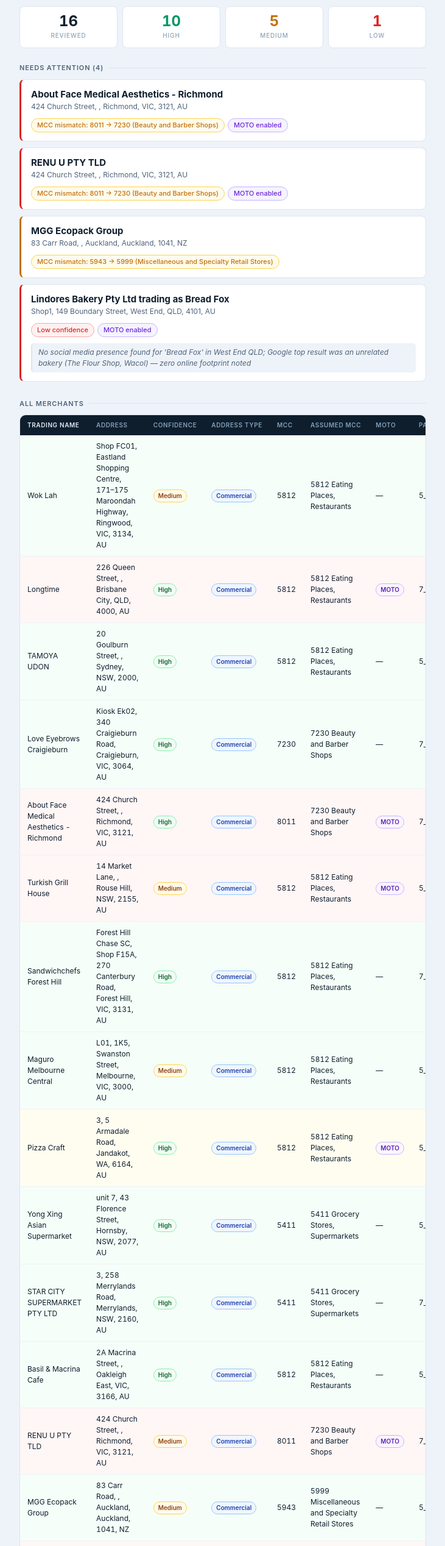
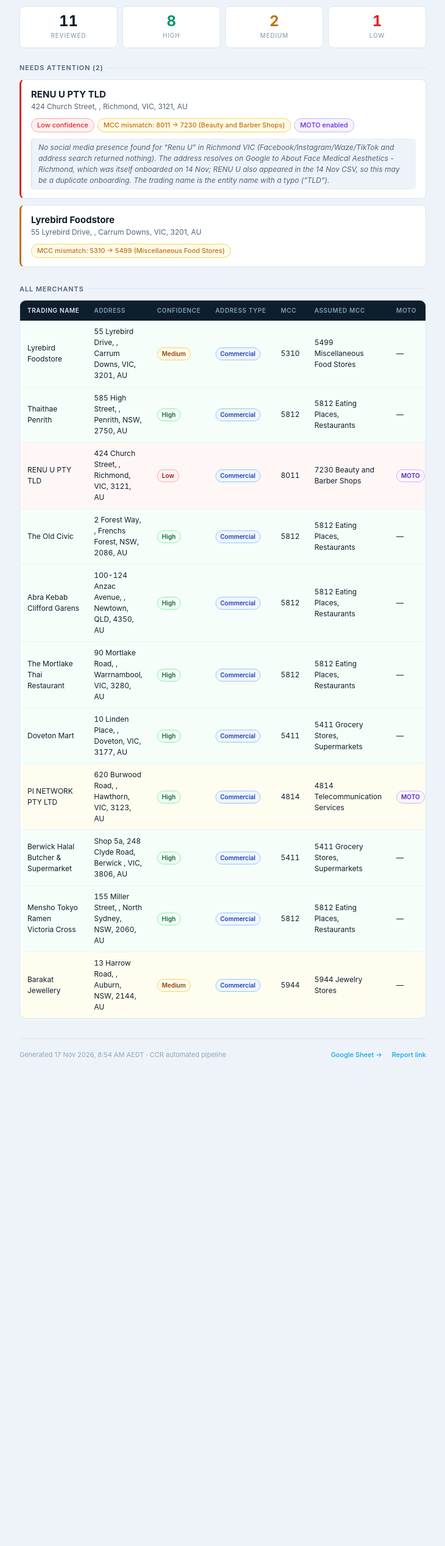
Before and after one commit to eugene-mx51/merchant-review-report, a plain HTML site: page index.html in a window 1280 px wide. Shown: the part 264-2800 px from the top of the page at 61% size, without its empty margins (274-1005 px from the left). After the commit the page ends 2055 px from the top, so only its background shows below. Drawn offline with Linux system fonts and the light colour scheme.

Commit message:
Merchant Review update 2026-11-16

```diff
--- a/index.html
+++ b/index.html
@@ -3,7 +3,7 @@
 <head>
 <meta charset="UTF-8">
 <meta name="viewport" content="width=device-width, initial-scale=1.0">
-<title>Merchant Review — 14 Nov 2026</title>
+<title>Merchant Review — 17 Nov 2026</title>
 <style>
 :root {
   --ink:    #0f1e2d;
@@ -292,57 +292,40 @@ tbody td           { padding: 9px 12px; vertical-align: middle; }
 
 <header class="site-header">
   <div class="brand"><span class="brand-pip"></span>mx51 Merchant Review</div>
-  <div class="header-date">14 Nov 2026</div>
+  <div class="header-date">17 Nov 2026</div>
 </header>
 
 <div class="page">
 
   <div class="status-hero is-flagged">
-    <div class="status-num">4</div>
+    <div class="status-num">2</div>
     <div class="status-label">merchants need attention</div>
-    <div class="status-sub">of 16 reviewed today</div>
+    <div class="status-sub">of 11 reviewed today</div>
   </div>
 
   <div class="stats-strip">
-    <div class="stat-cell s-total"><div class="stat-n">16</div><div class="stat-lbl">Reviewed</div></div>
-    <div class="stat-cell s-high"> <div class="stat-n">10</div>  <div class="stat-lbl">High</div></div>
-    <div class="stat-cell s-med">  <div class="stat-n">5</div><div class="stat-lbl">Medium</div></div>
+    <div class="stat-cell s-total"><div class="stat-n">11</div><div class="stat-lbl">Reviewed</div></div>
+    <div class="stat-cell s-high"> <div class="stat-n">8</div>  <div class="stat-lbl">High</div></div>
+    <div class="stat-cell s-med">  <div class="stat-n">2</div><div class="stat-lbl">Medium</div></div>
     <div class="stat-cell s-low">  <div class="stat-n">1</div>   <div class="stat-lbl">Low</div></div>
   </div>
 
-  <div class="s-head">Needs Attention (4)</div>
+  <div class="s-head">Needs Attention (2)</div>
 <div class="flag-cards">
-  <div class="flag-card">
-    <div class="fc-name">About Face Medical Aesthetics - Richmond</div>
-    <div class="fc-addr">424 Church Street, , Richmond, VIC, 3121, AU</div>
-    <div class="fc-tags">
-      <span class="tag t-mcc">MCC mismatch: 8011 -&gt; 7230 (Beauty and Barber Shops)</span>
-      <span class="tag t-moto">MOTO enabled</span>
-    </div>
-  </div>
   <div class="flag-card">
     <div class="fc-name">RENU U PTY TLD</div>
     <div class="fc-addr">424 Church Street, , Richmond, VIC, 3121, AU</div>
     <div class="fc-tags">
-      <span class="tag t-mcc">MCC mismatch: 8011 -&gt; 7230 (Beauty and Barber Shops)</span>
-      <span class="tag t-moto">MOTO enabled</span>
+      <span class="tag t-low">Low confidence</span><span class="tag t-mcc">MCC mismatch: 8011 -&gt; 7230 (Beauty and Barber Shops)</span><span class="tag t-moto">MOTO enabled</span>
     </div>
+    <div class="fc-osint">No social media presence found for &quot;Renu U&quot; in Richmond VIC (Facebook/Instagram/Waze/TikTok and address search returned nothing). The address resolves on Google to About Face Medical Aesthetics - Richmond, which was itself onboarded on 14 Nov; RENU U also appeared in the 14 Nov CSV, so this may be a duplicate onboarding. The trading name is the entity name with a typo (&quot;TLD&quot;).</div>
   </div>
   <div class="flag-card risk-amber">
-    <div class="fc-name">MGG Ecopack Group</div>
-    <div class="fc-addr">83 Carr Road, , Auckland, Auckland, 1041, NZ</div>
+    <div class="fc-name">Lyrebird Foodstore</div>
+    <div class="fc-addr">55 Lyrebird Drive, , Carrum Downs, VIC, 3201, AU</div>
     <div class="fc-tags">
-      <span class="tag t-mcc">MCC mismatch: 5943 -&gt; 5999 (Miscellaneous and Specialty Retail Stores)</span>
+      <span class="tag t-mcc">MCC mismatch: 5310 -&gt; 5499 (Miscellaneous Food Stores)</span>
     </div>
-  </div>
-  <div class="flag-card">
-    <div class="fc-name">Lindores Bakery Pty Ltd trading as Bread Fox</div>
-    <div class="fc-addr">Shop1, 149 Boundary Street, West End, QLD, 4101, AU</div>
-    <div class="fc-tags">
-      <span class="tag t-low">Low confidence</span>
-      <span class="tag t-moto">MOTO enabled</span>
-    </div>
-    <div class="fc-osint">No social media presence found for &#x27;Bread Fox&#x27; in West End QLD; Google top result was an unrelated bakery (The Flour Shop, Wacol) — zero online footprint noted</div>
   </div>
 </div>
 
@@ -364,129 +347,19 @@ tbody td           { padding: 9px 12px; vertical-align: middle; }
       </thead>
       <tbody>
         <tr class="tr-g">
-  <td>Wok Lah</td>
-  <td>Shop FC01, Eastland Shopping Centre, 171–175 Maroondah Highway, Ringwood, VIC, 3134, AU</td>
+  <td>Lyrebird Foodstore</td>
+  <td>55 Lyrebird Drive, , Carrum Downs, VIC, 3201, AU</td>
   <td><span class="b b-md">Medium</span></td>
   <td><span class="b b-com">Commercial</span></td>
-  <td>5812</td>
-  <td>5812 Eating Places, Restaurants</td>
+  <td>5310</td>
+  <td>5499 Miscellaneous Food Stores</td>
   <td>—</td>
   <td>5_DAY</td>
   <td class="rs rs-g">1</td>
 </tr>
-<tr class="tr-r">
-  <td>Longtime</td>
-  <td>226 Queen Street, , Brisbane City, QLD, 4000, AU</td>
-  <td><span class="b b-hi">High</span></td>
-  <td><span class="b b-com">Commercial</span></td>
-  <td>5812</td>
-  <td>5812 Eating Places, Restaurants</td>
-  <td><span class="b b-moto">MOTO</span></td>
-  <td>7_DAY</td>
-  <td class="rs rs-r">4</td>
-</tr>
 <tr class="tr-g">
-  <td>TAMOYA UDON</td>
-  <td>20 Goulburn Street, , Sydney, NSW, 2000, AU</td>
-  <td><span class="b b-hi">High</span></td>
-  <td><span class="b b-com">Commercial</span></td>
-  <td>5812</td>
-  <td>5812 Eating Places, Restaurants</td>
-  <td>—</td>
-  <td>5_DAY</td>
-  <td class="rs rs-g">0</td>
-</tr>
-<tr class="tr-g">
-  <td>Love Eyebrows Craigieburn</td>
-  <td>Kiosk Ek02, 340 Craigieburn Road, Craigieburn, VIC, 3064, AU</td>
-  <td><span class="b b-hi">High</span></td>
-  <td><span class="b b-com">Commercial</span></td>
-  <td>7230</td>
-  <td>7230 Beauty and Barber Shops</td>
-  <td>—</td>
-  <td>7_DAY</td>
-  <td class="rs rs-g">1</td>
-</tr>
-<tr class="tr-r">
-  <td>About Face Medical Aesthetics - Richmond</td>
-  <td>424 Church Street, , Richmond, VIC, 3121, AU</td>
-  <td><span class="b b-hi">High</span></td>
-  <td><span class="b b-com">Commercial</span></td>
-  <td>8011</td>
-  <td>7230 Beauty and Barber Shops</td>
-  <td><span class="b b-moto">MOTO</span></td>
-  <td>7_DAY</td>
-  <td class="rs rs-r">4</td>
-</tr>
-<tr class="tr-r">
-  <td>Turkish Grill House</td>
-  <td>14 Market Lane, , Rouse Hill, NSW, 2155, AU</td>
-  <td><span class="b b-md">Medium</span></td>
-  <td><span class="b b-com">Commercial</span></td>
-  <td>5812</td>
-  <td>5812 Eating Places, Restaurants</td>
-  <td><span class="b b-moto">MOTO</span></td>
-  <td>5_DAY</td>
-  <td class="rs rs-r">4</td>
-</tr>
-<tr class="tr-g">
-  <td>Sandwichchefs Forest Hill</td>
-  <td>Forest Hill Chase SC, Shop F15A, 270 Canterbury  Road, Forest Hill, VIC, 3131, AU</td>
-  <td><span class="b b-hi">High</span></td>
-  <td><span class="b b-com">Commercial</span></td>
-  <td>5812</td>
-  <td>5812 Eating Places, Restaurants</td>
-  <td>—</td>
-  <td>7_DAY</td>
-  <td class="rs rs-g">1</td>
-</tr>
-<tr class="tr-g">
-  <td>Maguro Melbourne Central</td>
-  <td>L01, 1K5, Swanston Street, Melbourne, VIC, 3000, AU</td>
-  <td><span class="b b-md">Medium</span></td>
-  <td><span class="b b-com">Commercial</span></td>
-  <td>5812</td>
-  <td>5812 Eating Places, Restaurants</td>
-  <td>—</td>
-  <td>5_DAY</td>
-  <td class="rs rs-g">1</td>
-</tr>
-<tr class="tr-y">
-  <td>Pizza Craft</td>
-  <td>3, 5 Armadale Road, Jandakot, WA, 6164, AU</td>
-  <td><span class="b b-hi">High</span></td>
-  <td><span class="b b-com">Commercial</span></td>
-  <td>5812</td>
-  <td>5812 Eating Places, Restaurants</td>
-  <td><span class="b b-moto">MOTO</span></td>
-  <td>5_DAY</td>
-  <td class="rs rs-y">3</td>
-</tr>
-<tr class="tr-g">
-  <td>Yong Xing Asian Supermarket</td>
-  <td>unit 7, 43 Florence Street, Hornsby, NSW, 2077, AU</td>
-  <td><span class="b b-hi">High</span></td>
-  <td><span class="b b-com">Commercial</span></td>
-  <td>5411</td>
-  <td>5411 Grocery Stores, Supermarkets</td>
-  <td>—</td>
-  <td>5_DAY</td>
-  <td class="rs rs-g">0</td>
-</tr>
-<tr class="tr-g">
-  <td>STAR CITY SUPERMARKET PTY LTD</td>
-  <td>3, 258 Merrylands Road, Merrylands, NSW, 2160, AU</td>
-  <td><span class="b b-hi">High</span></td>
-  <td><span class="b b-com">Commercial</span></td>
-  <td>5411</td>
-  <td>5411 Grocery Stores, Supermarkets</td>
-  <td>—</td>
-  <td>7_DAY</td>
-  <td class="rs rs-g">1</td>
-</tr>
-<tr class="tr-g">
-  <td>Basil &amp; Macrina Cafe</td>
-  <td>2A Macrina Street, , Oakleigh East, VIC, 3166, AU</td>
+  <td>Thaithae Penrith</td>
+  <td>585 High Street, , Penrith, NSW, 2750, AU</td>
   <td><span class="b b-hi">High</span></td>
   <td><span class="b b-com">Commercial</span></td>
   <td>5812</td>
@@ -498,39 +371,28 @@ tbody td           { padding: 9px 12px; vertical-align: middle; }
 <tr class="tr-r">
   <td>RENU U PTY TLD</td>
   <td>424 Church Street, , Richmond, VIC, 3121, AU</td>
-  <td><span class="b b-md">Medium</span></td>
+  <td><span class="b b-lo">Low</span></td>
   <td><span class="b b-com">Commercial</span></td>
   <td>8011</td>
   <td>7230 Beauty and Barber Shops</td>
   <td><span class="b b-moto">MOTO</span></td>
   <td>7_DAY</td>
-  <td class="rs rs-r">5</td>
-</tr>
-<tr class="tr-g">
-  <td>MGG Ecopack Group</td>
-  <td>83 Carr Road, , Auckland, Auckland, 1041, NZ</td>
-  <td><span class="b b-md">Medium</span></td>
-  <td><span class="b b-com">Commercial</span></td>
-  <td>5943</td>
-  <td>5999 Miscellaneous and Specialty Retail Stores</td>
-  <td>—</td>
-  <td>5_DAY</td>
-  <td class="rs rs-g">1</td>
-</tr>
-<tr class="tr-r">
-  <td>Lindores Bakery Pty Ltd trading as Bread Fox</td>
-  <td>Shop1, 149 Boundary Street, West End, QLD, 4101, AU</td>
-  <td><span class="b b-lo">Low</span></td>
-  <td><span class="b b-com">Commercial</span></td>
-  <td>5462</td>
-  <td>5462 Bakeries</td>
-  <td><span class="b b-moto">MOTO</span></td>
-  <td>7_DAY</td>
   <td class="rs rs-r">6</td>
 </tr>
 <tr class="tr-g">
-  <td>Culture Cup Cafe</td>
-  <td>11, 10 Coromandel Parade, Blackwood, SA, 5051, AU</td>
+  <td>The Old Civic</td>
+  <td>2 Forest Way, , Frenchs Forest, NSW, 2086, AU</td>
+  <td><span class="b b-hi">High</span></td>
+  <td><span class="b b-com">Commercial</span></td>
+  <td>5812</td>
+  <td>5812 Eating Places, Restaurants</td>
+  <td>—</td>
+  <td>5_DAY</td>
+  <td class="rs rs-g">0</td>
+</tr>
+<tr class="tr-g">
+  <td>Abra Kebab Clifford Garens</td>
+  <td>100-124 Anzac Avenue, , Newtown, QLD, 4350, AU</td>
   <td><span class="b b-hi">High</span></td>
   <td><span class="b b-com">Commercial</span></td>
   <td>5812</td>
@@ -539,14 +401,80 @@ tbody td           { padding: 9px 12px; vertical-align: middle; }
   <td>7_DAY</td>
   <td class="rs rs-g">1</td>
 </tr>
+<tr class="tr-g">
+  <td>The Mortlake Thai Restaurant</td>
+  <td>90 Mortlake Road, , Warrnambool, VIC, 3280, AU</td>
+  <td><span class="b b-hi">High</span></td>
+  <td><span class="b b-com">Commercial</span></td>
+  <td>5812</td>
+  <td>5812 Eating Places, Restaurants</td>
+  <td>—</td>
+  <td>5_DAY</td>
+  <td class="rs rs-g">0</td>
+</tr>
+<tr class="tr-g">
+  <td>Doveton Mart</td>
+  <td>10 Linden Place, , Doveton, VIC, 3177, AU</td>
+  <td><span class="b b-hi">High</span></td>
+  <td><span class="b b-com">Commercial</span></td>
+  <td>5411</td>
+  <td>5411 Grocery Stores, Supermarkets</td>
+  <td>—</td>
+  <td>7_DAY</td>
+  <td class="rs rs-g">1</td>
+</tr>
+<tr class="tr-y">
+  <td>PI NETWORK PTY LTD</td>
+  <td>620 Burwood Road, , Hawthorn, VIC, 3123, AU</td>
+  <td><span class="b b-hi">High</span></td>
+  <td><span class="b b-com">Commercial</span></td>
+  <td>4814</td>
+  <td>4814 Telecommunication Services</td>
+  <td><span class="b b-moto">MOTO</span></td>
+  <td>5_DAY</td>
+  <td class="rs rs-y">3</td>
+</tr>
+<tr class="tr-g">
+  <td>Berwick Halal Butcher &amp; Supermarket</td>
+  <td>Shop 5a, 248 Clyde  Road, Berwick , VIC, 3806, AU</td>
+  <td><span class="b b-hi">High</span></td>
+  <td><span class="b b-com">Commercial</span></td>
+  <td>5411</td>
+  <td>5411 Grocery Stores, Supermarkets</td>
+  <td>—</td>
+  <td>7_DAY</td>
+  <td class="rs rs-g">1</td>
+</tr>
+<tr class="tr-g">
+  <td>Mensho Tokyo Ramen Victoria Cross</td>
+  <td>155 Miller Street, , North Sydney, NSW, 2060, AU</td>
+  <td><span class="b b-hi">High</span></td>
+  <td><span class="b b-com">Commercial</span></td>
+  <td>5812</td>
+  <td>5812 Eating Places, Restaurants</td>
+  <td>—</td>
+  <td>5_DAY</td>
+  <td class="rs rs-g">0</td>
+</tr>
+<tr class="tr-y">
+  <td>Barakat Jewellery</td>
+  <td>13 Harrow Road, , Auburn, NSW, 2144, AU</td>
+  <td><span class="b b-md">Medium</span></td>
+  <td><span class="b b-com">Commercial</span></td>
+  <td>5944</td>
+  <td>5944 Jewelry Stores</td>
+  <td>—</td>
+  <td>7_DAY</td>
+  <td class="rs rs-y">2</td>
+</tr>
       </tbody>
     </table>
   </div>
 
   <footer class="site-footer">
-    <span>Generated 14 Nov 2026, 8:55 AM AEDT · CCR automated pipeline</span>
+    <span>Generated 17 Nov 2026, 8:54 AM AEDT · CCR automated pipeline</span>
     <div class="footer-links">
-      <a href="https://docs.google.com/spreadsheets/d/1IRzskGmarLwHDwQNMj4zSTHgWaC4E5wiXQfE1NisN9A/edit">Google Sheet →</a>
+      <a href="https://docs.google.com/spreadsheets/d/1Isn_We6aPvERioQRY9DkG4iyVv94j8t_Ht8CGX5vSnA/edit">Google Sheet →</a>
       <a href="https://eugene-mx51.github.io/merchant-review-report/">Report link</a>
     </div>
   </footer>
```
